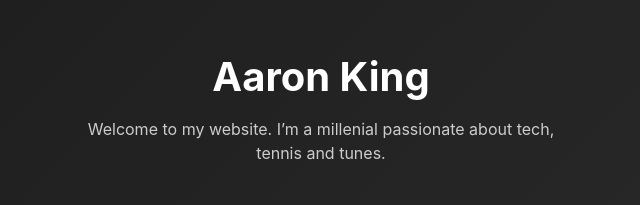
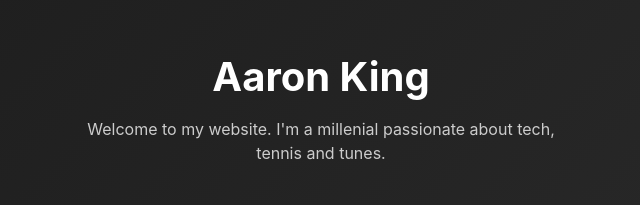
Before and after one commit to aaronkingdev/aaronkingdev.github.io, a plain HTML site: page index.html in a window 1280 px wide. Shown: the part 271-476 px from the top of the page, 319-959 px from the left. Drawn offline with Linux system fonts and the light colour scheme.

```diff
--- a/index.html
+++ b/index.html
@@ -60,7 +60,7 @@
 </head>
 <body>
   <h1>Aaron King</h1>
-  <p>Welcome to my website. I’m a millenial passionate about tech, tennis and tunes.</p>
+  <p>Welcome to my website. I'm a millenial passionate about tech, tennis and tunes.</p>
 
   <a href="mailto:aaronkingdev@gmail.com" class="button">Get in Touch</a>
 
```
